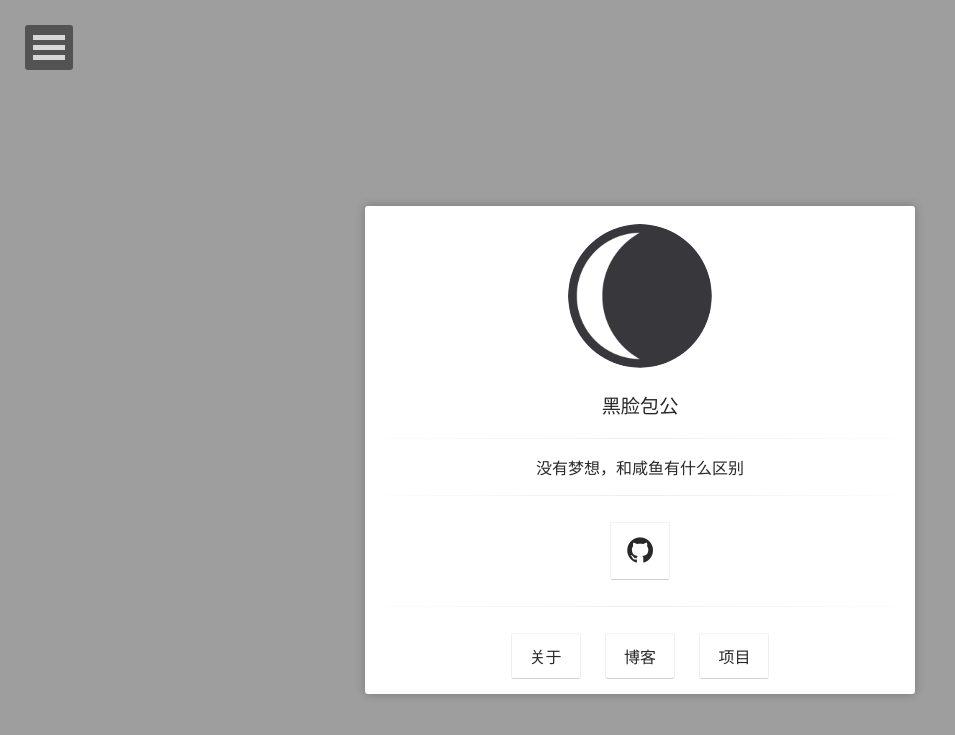
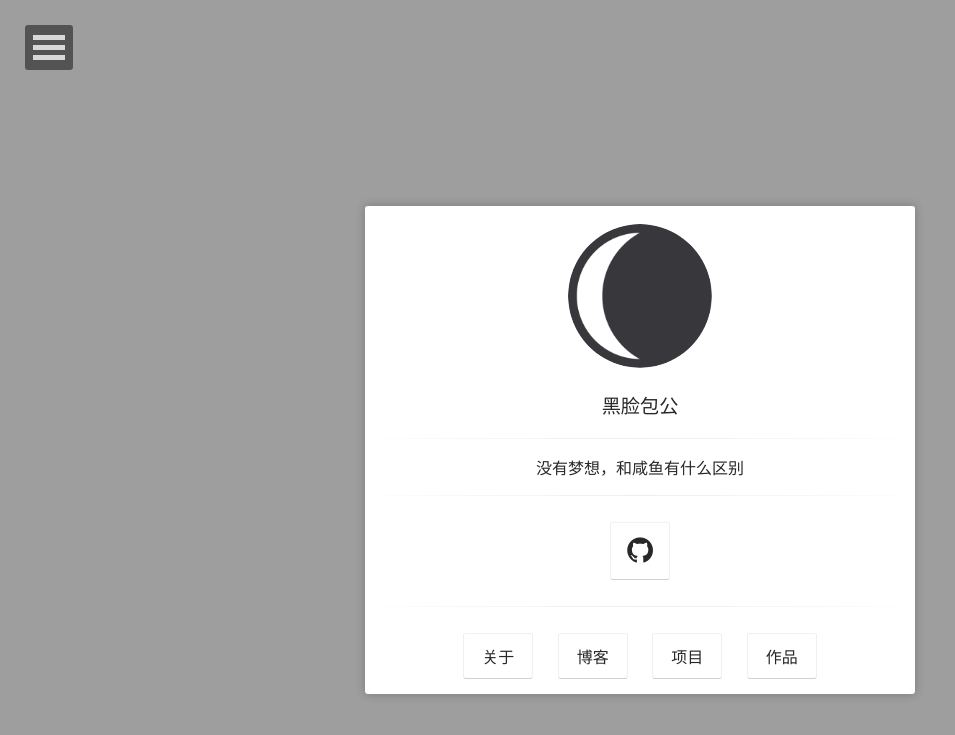
Before and after one commit to baokeqin/baokeqin.github.io, a Jekyll site: the page built from index.md, in a window 1280 px wide. Shown: the top 735 px of the page, without its empty margins (0-955 px from the left). Built offline with Jekyll 4.4.1, drawn with Linux system fonts in a browser that asks for light colours; some web fonts are replaced; comment, search, counter and statistics services are not loaded.

Commit message:
Update home.html

```diff
--- a/_layouts/home.html
+++ b/_layouts/home.html
@@ -41,6 +41,9 @@ layout: compress
                          <a class="btn zoombtn" href="{{ site.url }}/projects">
                          项目
                          </a>
+                         <a class="btn zoombtn" href="{{ site.url }}/about">
+                         作品
+                         </a>
                  </h3>
             </div>
         </div>
```
